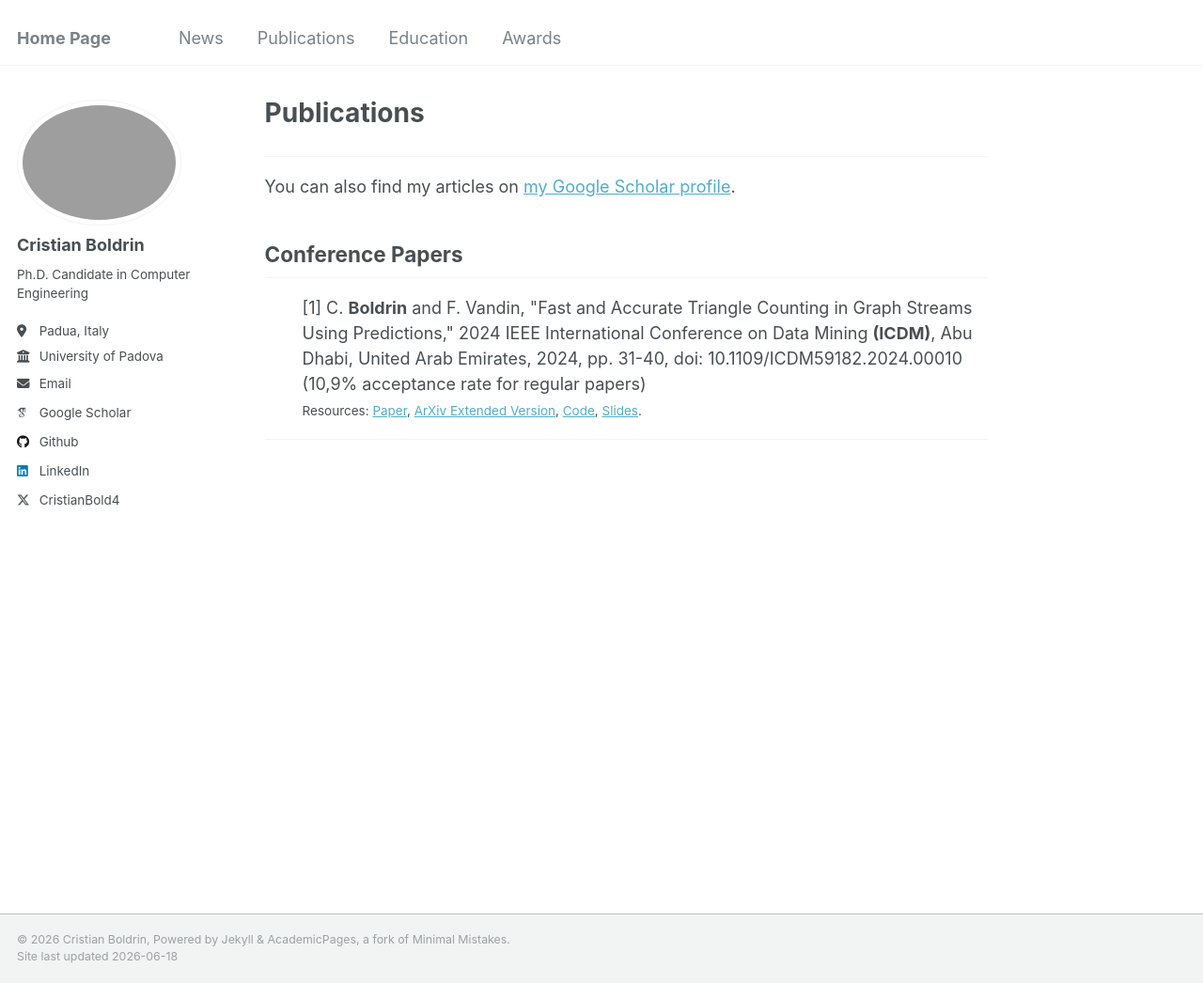
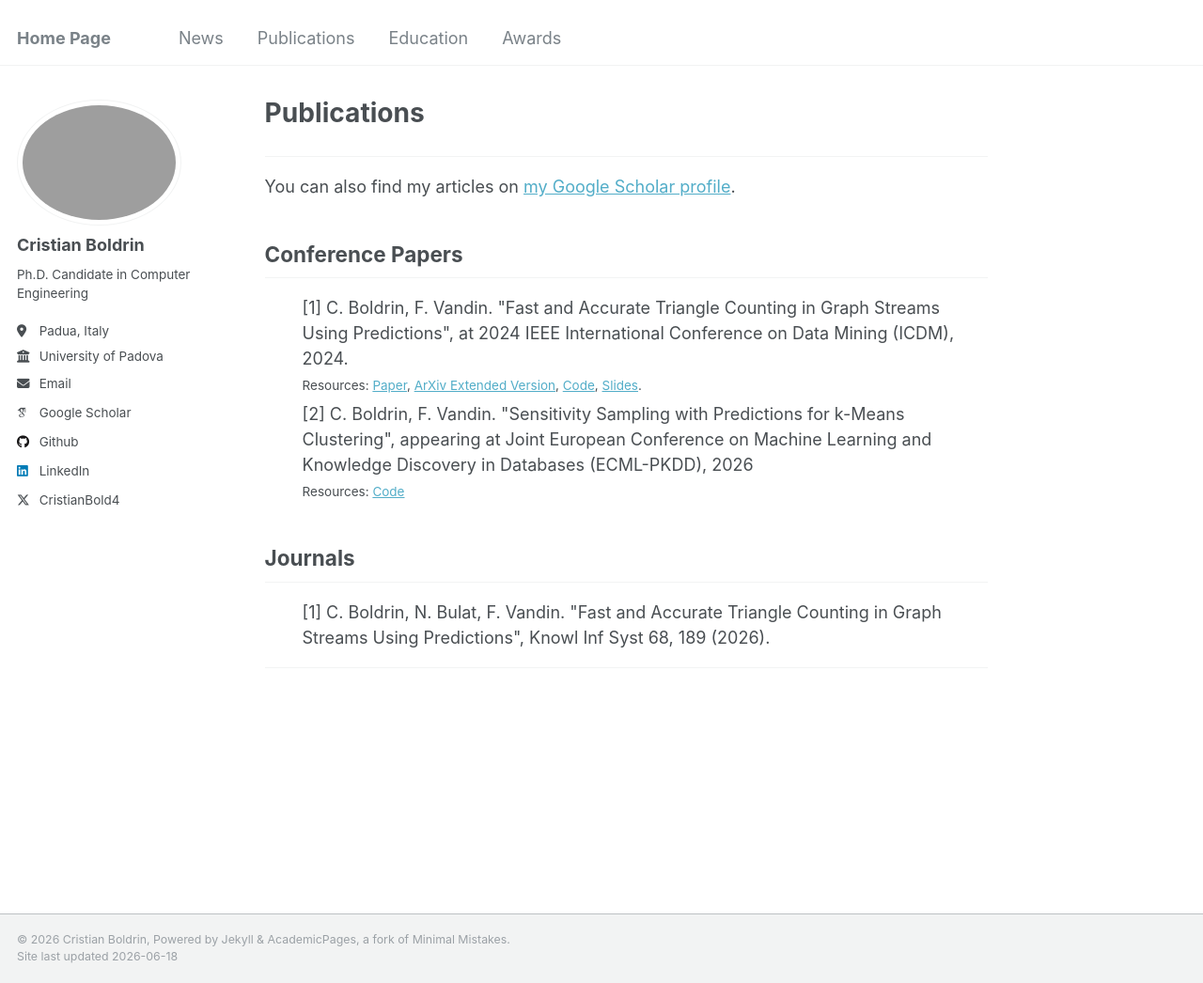
Before and after one commit to cristianboldrin/cristianboldrin.github.io, a Jekyll site: the page built from _pages/publications.md, in a window 1280 px wide and 1046 px high. Shown: the whole window at 94% size. Built offline with Jekyll 4.4.1, drawn with Linux system fonts in a browser that asks for light colours; some web fonts are replaced.

```diff
--- a/_pages/publications.md
+++ b/_pages/publications.md
@@ -40,9 +40,8 @@ ___
 <ol class="custom-list">
 
     <li>
-        C. <b>Boldrin</b> and F. Vandin, "Fast and Accurate Triangle Counting in Graph Streams Using Predictions,"
-        2024 IEEE International Conference on Data Mining <b>(ICDM)</b>, Abu Dhabi, United Arab Emirates, 2024, pp. 31-40,
-        doi: 10.1109/ICDM59182.2024.00010 (10,9% acceptance rate for regular papers)
+        C. Boldrin, F. Vandin. "Fast and Accurate Triangle Counting in Graph Streams Using Predictions", at
+        2024 IEEE International Conference on Data Mining (ICDM), 2024.
         <br>
         <small>
         Resources:
@@ -53,9 +52,31 @@ ___
         </small>
     </li>
 
+    <li>
+        C. Boldrin, F. Vandin. "Sensitivity Sampling with Predictions for k-Means Clustering", appearing at
+        Joint European Conference on Machine Learning and Knowledge Discovery in Databases (ECML-PKDD), 2026
+        <br>
+        <small>
+        Resources:
+            <a href="https://github.com/VandinLab/PreSenS/">Code</a>
+        </small>
+    </li>
+
+
+</ol>
+
+## Journals
+
+
+<ol class="custom-list">
+
+    <li>
+        C. Boldrin, N. Bulat, F. Vandin. "Fast and Accurate Triangle Counting in Graph Streams Using Predictions", Knowl
+        Inf Syst 68, 189 (2026).
+    </li>
+
 
 </ol>
 
 
-
 ---
```
Also changed, not shown: _pages/about.md (+1 -1 lines), _pages/news.md (+10 -4 lines), 13 other files.
